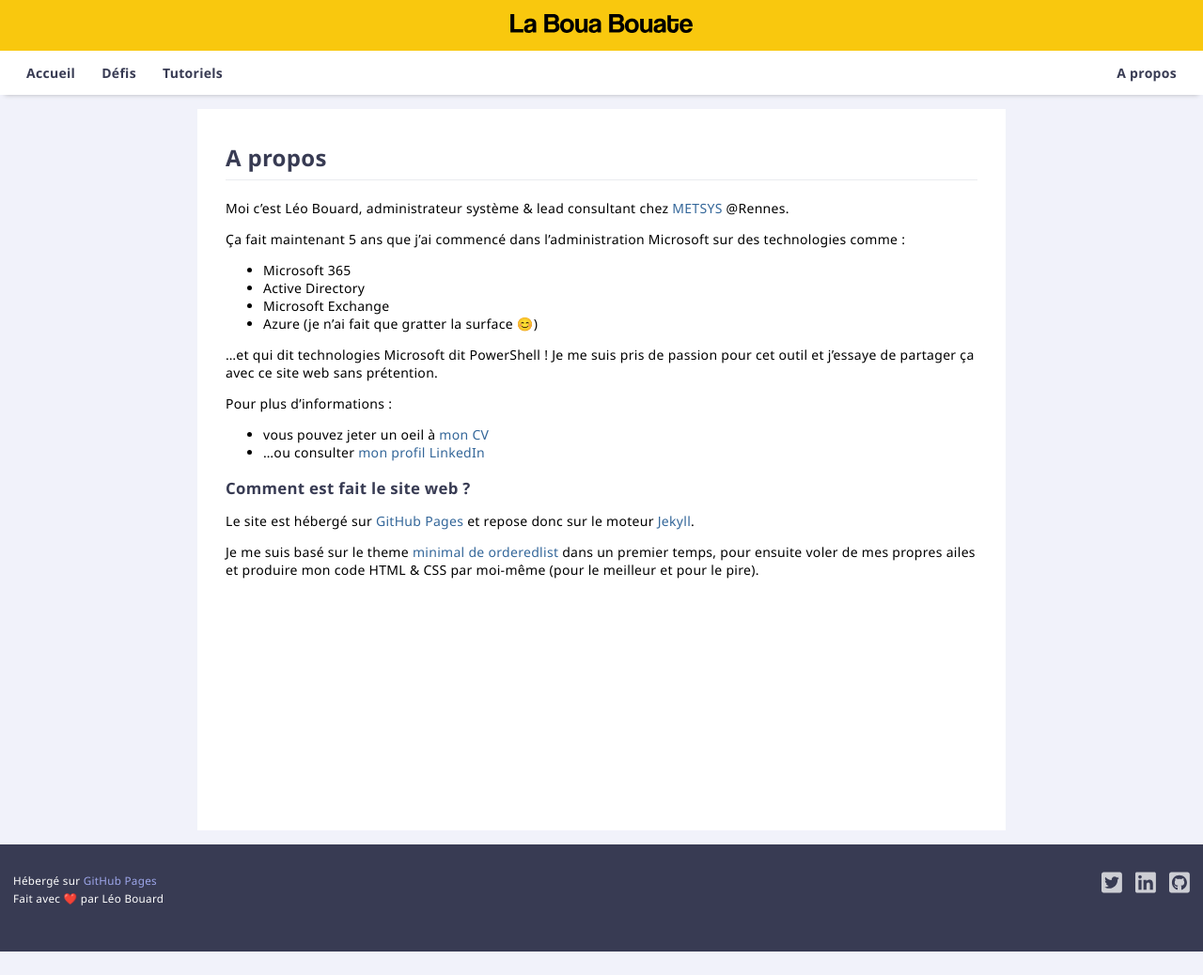
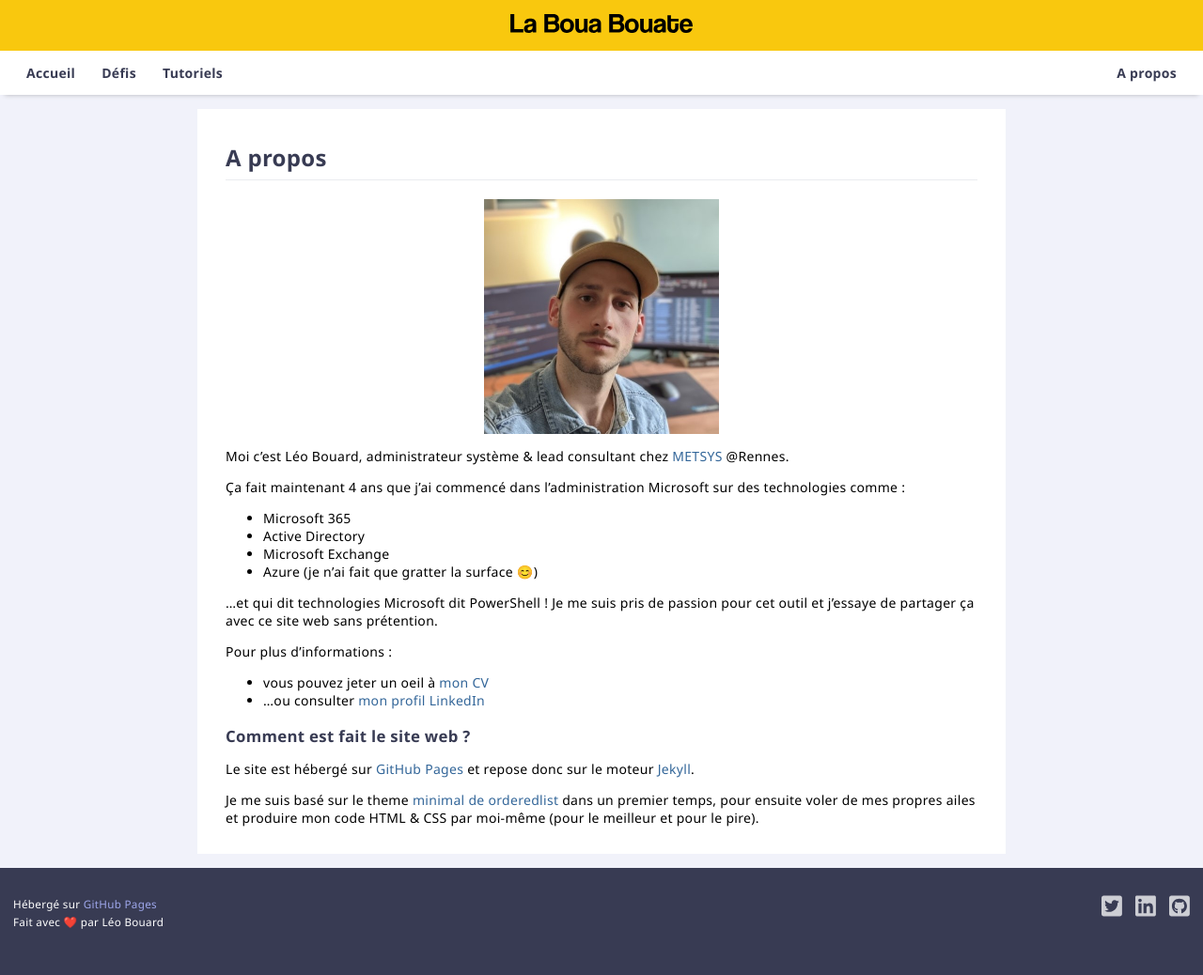
Before and after one commit to leobouard/leobouard.github.io, a Jekyll site: the page built from about.md, in a window 1280 px wide. Shown: the whole page at 94% size. Built offline with Jekyll 4.4.1, drawn with Linux system fonts in a browser that asks for light colours; our own code applies the rules of GitHub Pages for plain Markdown files; before the commit the page ends 1013 px from its top, so only the background shows below that.

Commit message:
Add 2021.jpg

```diff
--- a/about.md
+++ b/about.md
@@ -4,9 +4,11 @@ permalink: /about
 
 # A propos
 
+![ma-tete](assets/images/2021.jpg)
+
 Moi c'est Léo Bouard, administrateur système & lead consultant chez [METSYS](https://www.metsys.fr/) @Rennes.
 
-Ça fait maintenant 5 ans que j'ai commencé dans l'administration Microsoft sur des technologies comme :
+Ça fait maintenant 4 ans que j'ai commencé dans l'administration Microsoft sur des technologies comme :
 
 - Microsoft 365
 - Active Directory
```
Also changed, not shown: assets/images/2021.jpg (added).
